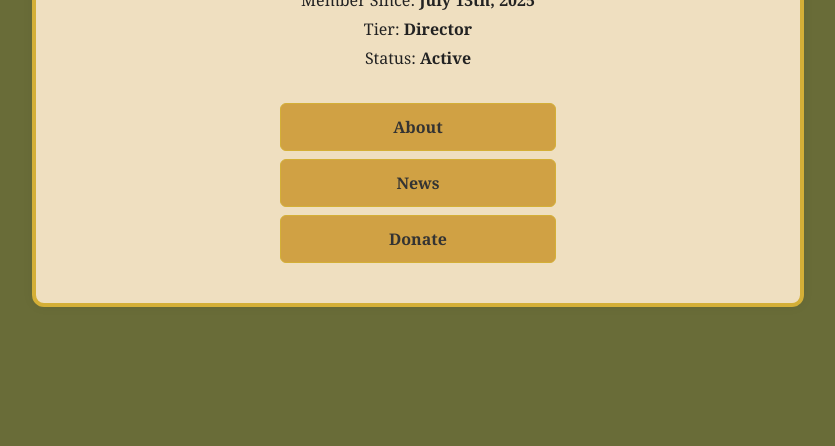
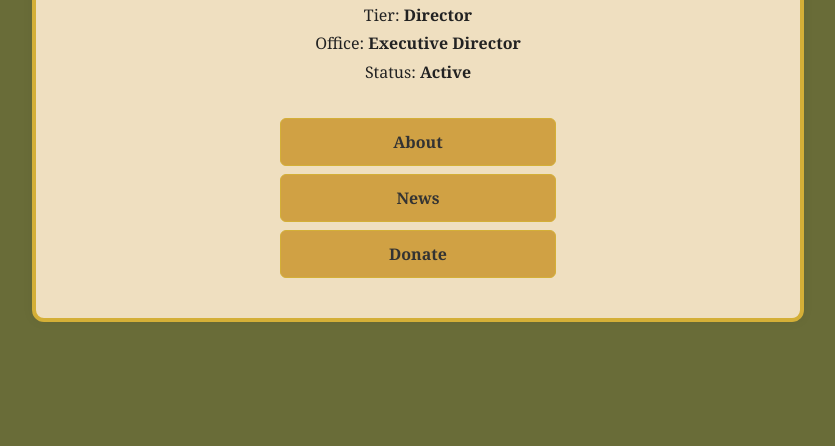
Before and after one commit to AprilSociety/Registry, a plain HTML site: page members/A0001/index.html in a window 1280 px wide. Shown: the part 418-864 px from the top of the page, without its empty margins (222-1057 px from the left). Drawn offline with Linux system fonts and the light colour scheme.

Commit message:
Update Rank

```diff
--- a/members/A0001/index.html
+++ b/members/A0001/index.html
@@ -115,6 +115,7 @@
         <h1>Welcome, John Mancino</h1>
         <p>Member Since: <strong>July 13th, 2025</strong></p>
         <p>Tier: <strong>Director</strong></p>
+        <p>Office: <strong>Executive Director</strong></p>
         <p>Status: <strong>Active</strong></p>
 
         <!-- Navigation -->
```
